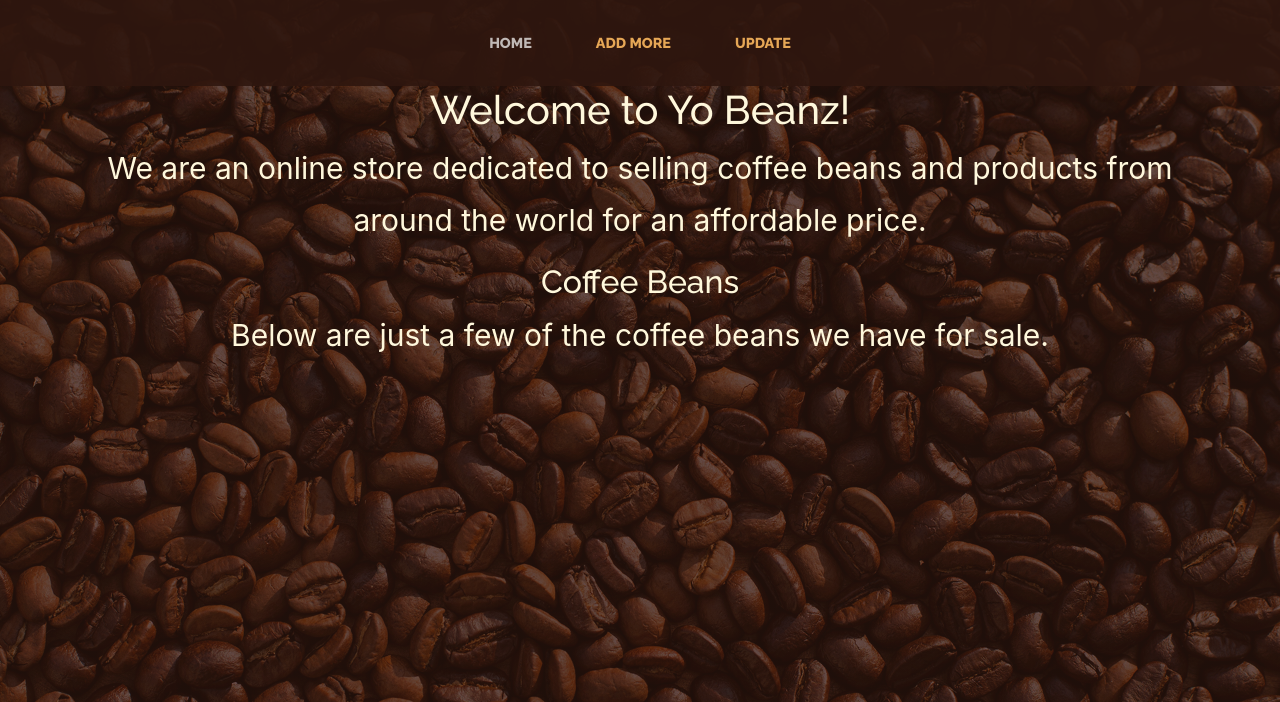
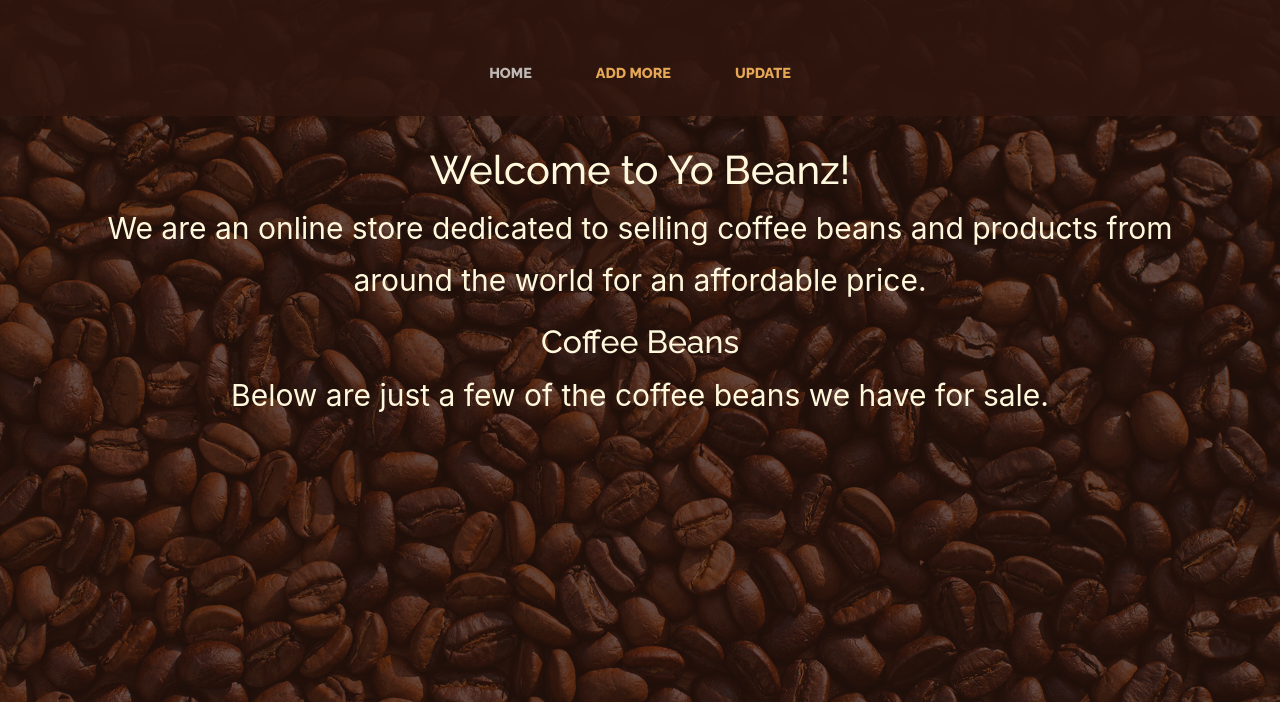
Before and after one commit to Prones94/Contractor, a Flask app: page / in a window 1280 px wide. Shown: the top 702 px of the page. Run offline with Flask 2, Linux system fonts and the light colour scheme; data that the repository does not hold is empty; some libraries are stand-ins or nearby versions.

Commit message:
[add] extra styling for css

```diff
--- a/static/style.css
+++ b/static/style.css
@@ -4,6 +4,9 @@ body {
     background-attachment: fixed;
     background-position: center;
     background-size: cover;
+  }
+  .container {
+    margin-top: 30px;
   }
   h1,h2,h3,p,legend {
     color: cornsilk;
--- a/templates/index.html
+++ b/templates/index.html
@@ -3,8 +3,8 @@
 {% extends 'base.html' %}
 
 {% block content %}
+<div class="container">
 <h1 style="text-align: center;">Welcome to Yo Beanz!</h1>
-<div class="container">
     <p>We are an online store dedicated to selling coffee beans and products from around the world for an affordable price.</p>
     <div class="display">
         <h2 style="text-align: center;">Coffee Beans</h2>
```
